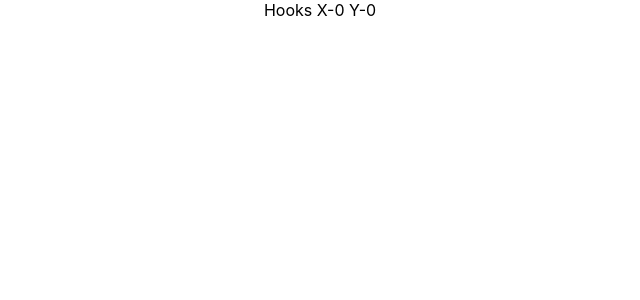
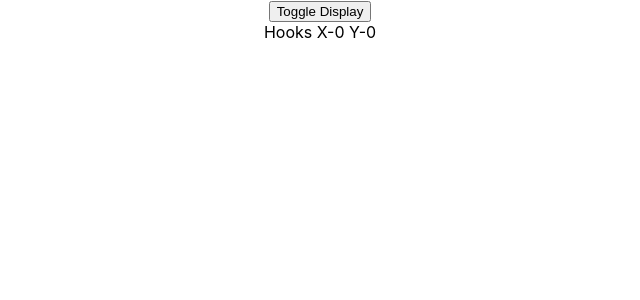
Before and after one commit to md-amir-gauhar/react-hooks, a React (Create React App) app: page / in a window 1280 px wide. Shown: the top 300 px of the page, without its empty margins (320-960 px from the left). Built offline with nearby package versions, Linux system fonts and the light colour scheme.

Commit message:
useEffect4

```diff
--- a/src/App.js
+++ b/src/App.js
@@ -1,5 +1,6 @@
 import './App.css';
-import UseEffectThree from './components/useEffect/UseEffectThree';
+import UseEffectFour from './components/useEffect/UseEffectFour';
+// import UseEffectThree from './components/useEffect/UseEffectThree';
 // import UseEffectOne from './components/useEffect/UseEffectOne';
 // import UseEffectTwo from './components/useEffect/useEffectTwo';
 // import HooksCounter from './components/useState/HooksCounter';
@@ -16,8 +17,8 @@ function App() {
       <UseStateWithArray /> */}
       {/* <UseEffectOne /> */}
       {/* <UseEffectTwo /> */}
-
-      <UseEffectThree />
+      {/* <UseEffectThree /> */}
+      <UseEffectFour />
     </div>
   );
 }
--- /dev/null
+++ b/src/components/useEffect/UseEffectFour.js
@@ -0,0 +1,16 @@
+// useEffect with cleanup
+
+import React, { useState, useEffect } from 'react';
+import UseEffectThree from './UseEffectThree';
+
+const UseEffectFour = () => {
+  const [display, setDisplay] = useState(true);
+  return (
+    <div>
+      <button onClick={() => setDisplay(!display)}>Toggle Display</button>
+      {display && <UseEffectThree />}
+    </div>
+  );
+};
+
+export default UseEffectFour;
--- a/src/components/useEffect/UseEffectThree.js
+++ b/src/components/useEffect/UseEffectThree.js
@@ -6,13 +6,20 @@ const UseEffectThree = () => {
   const [x, setX] = useState(0);
   const [y, setY] = useState(0);
 
+  const logMousePosition = (e) => {
+    console.log('Mouse Event');
+    setX(e.clientX);
+    setY(e.clientY);
+  };
+
   useEffect(() => {
     console.log('useEffect Called');
-    window.addEventListener('mousemove', (e) => {
-      console.log('Mouse Event');
-      setX(e.clientX);
-      setY(e.clientY);
-    });
+    window.addEventListener('mousemove', logMousePosition);
+
+    return () => {
+      console.log('Component Unmount Code');
+      window.removeEventListener('mousemove', logMousePosition);
+    };
   }, []);
   return (
     <div>
```
Also changed, not shown: 1 other file (tests, documents, lock files or other folders).
